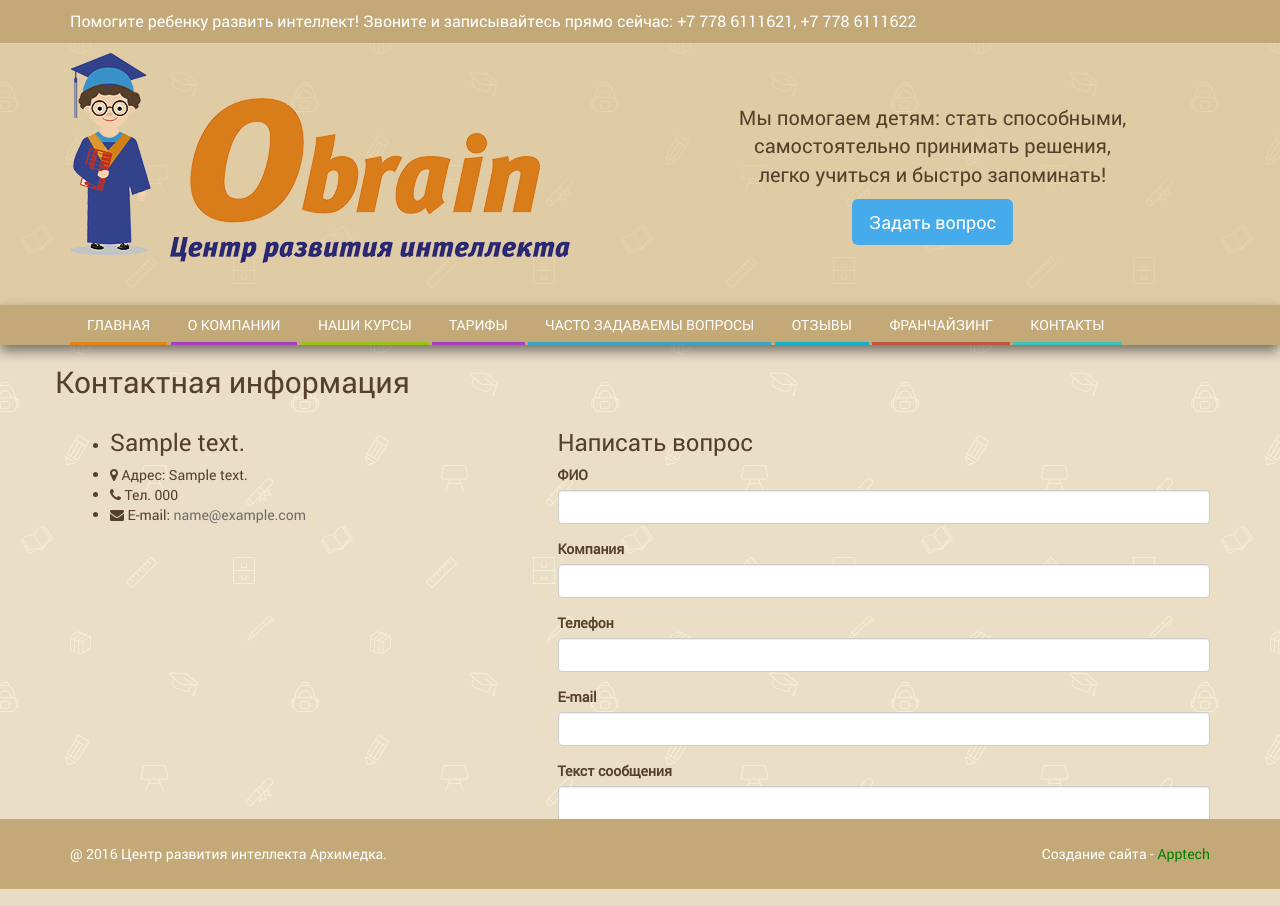
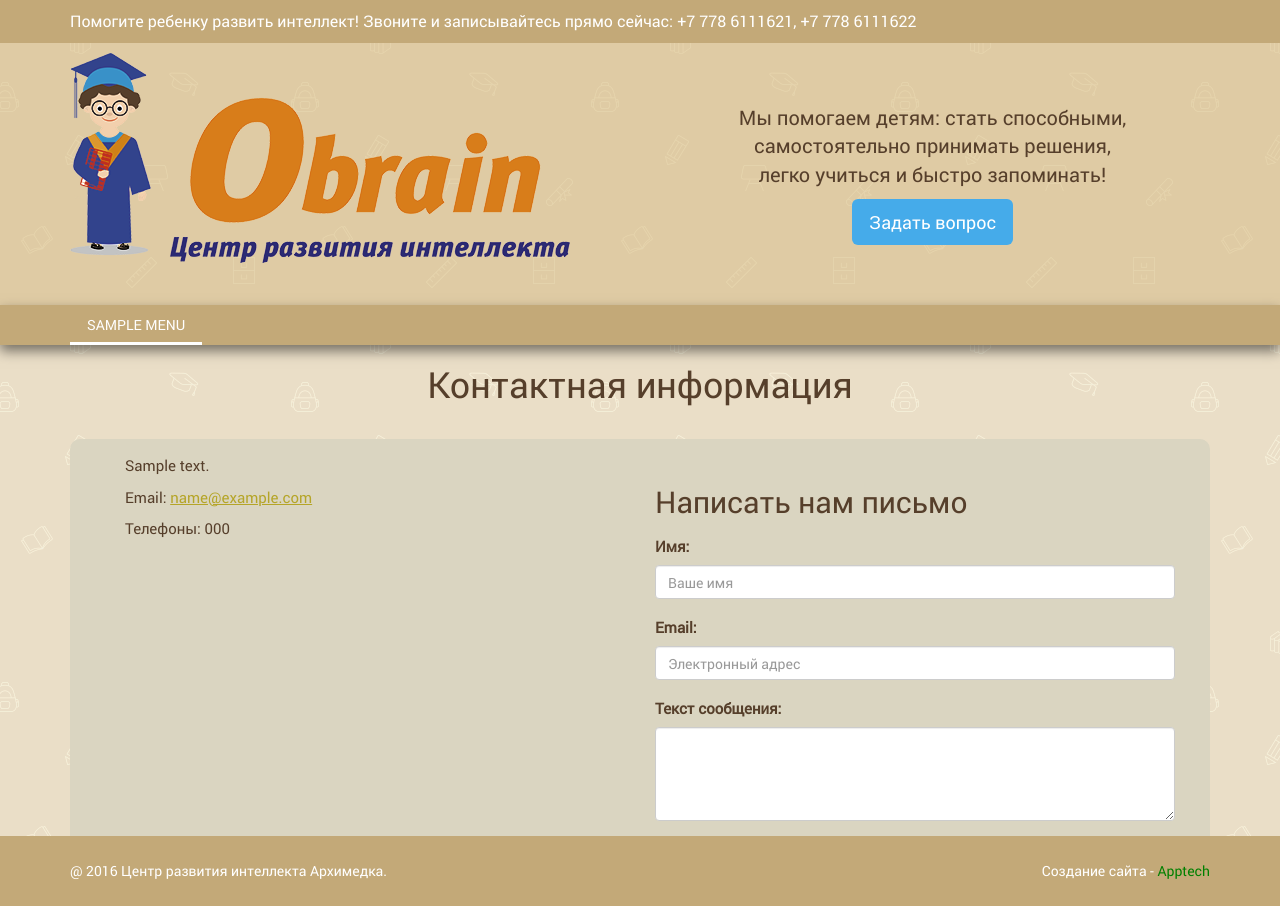
Before and after one commit to dispenn/Obrain, a CodeIgniter app: page /index.php/site_public/contacts in a window 1280 px wide. Run offline with CodeIgniter, Linux system fonts and the light colour scheme; tables that the repository leaves empty or names only in its code hold one stand-in row (values such as "Sample post"); data that the repository does not hold is empty; some libraries are stand-ins or nearby versions.

Commit message:
Вывод главного меню

```diff
--- a/application/controllers/site_public.php
+++ b/application/controllers/site_public.php
@@ -9,16 +9,8 @@ class Site_public extends CI_Controller {
 		$this->contacts = $this->basic_functions_model->select(array('table' => 'contact_info', 'type' => 'list', 'where_field' => 'id', 'where' => 1));
         $this->contacts = $this->contacts[0];
 
-        $this->departments = new stdClass();
-		$this->departments = $this->basic_functions_model->select(array('table' => 'departments', 'type' => 'list'));
-
-        $this->last_news = new stdClass();
-        $this->last_news = $this->public_model->select_last_news(3);
-        if (!empty($this->last_news)) {
-            foreach ($this->last_news as $key => $value) {
-                $this->last_news[$key]['date'] = $this->rdate("d M, Y", $this->last_news[$key]['date']);
-            }
-        }
+        $this->main_menu = new stdClass();
+        $this->main_menu = $this->basic_functions_model->select(array('table' => 'main_menu', 'type' => 'list', 'sort_with_null' => TRUE, 'sort' => 'position', 'type_sort' => 'asc'));
     }
 
 //Вход пользователя
@@ -243,12 +235,6 @@ class Site_public extends CI_Controller {
 
                 $this->email->subject('Отправлен новый вопрос');
                 $text_message = "\n\nФИО: " . $form['name'];
-                if ($form['company']) {
-                    $text_message .= "\nКомпания: " . $form['company'];
-                }
-                if ($form['phone']) {
-                    $text_message .= "\nТелефон: " . $form['phone'];
-                }
                 if ($form['email']) {
                     $text_message .= "\nE-mail: " . $form['email'];
                 }
--- a/application/models/basic_functions_model.php
+++ b/application/models/basic_functions_model.php
@@ -90,7 +90,11 @@ class Basic_functions_model extends CI_Model {
                 $where .= " AND `".$config['and_where_field']."` ".$config['and_compare']." '".$config['and_where']."'";
             }
             if (isset($config['sort'])) {
-                $sort = "ORDER BY ".$config['sort']." ".$config['type_sort'];
+                if (isset($config['sort_with_null']) && $config['sort_with_null'] == TRUE) {
+                    $sort = "ORDER BY CASE WHEN ".$config['sort']." = '0' THEN '65535' END, ".$config['sort']." ".$config['type_sort'];
+                } else {
+                    $sort = "ORDER BY ".$config['sort']." ".$config['type_sort'];
+                }
             }
             $query = $this->db->query("SELECT * FROM `".$config['table']."` ".$condition." ".$where." ".$sort." ");
             if ($query->row_array() > 0) {
--- a/application/views/site_public/contacts.php
+++ b/application/views/site_public/contacts.php
@@ -1,66 +1,52 @@
-        <div class="container">
-           <div class="gap gap-small"></div>
-            <div class="row row-wrap">
-                <h2>Контактная информация</h2>
+<script type="text/javascript" charset="utf-8" src="https://api-maps.yandex.ru/services/constructor/1.0/js/?sid=v2oCnni_v0Xh0iX6x6p7RkKCAAAKnON6&width=100%&height=400&lang=ru_RU&sourceType=constructor"></script>
 
-                <div class="col-md-12">
-				<?php if ($error = $this->session->flashdata('error')):?>
-				<?php echo alert_message($error, 'danger');?>
-			<?php elseif($success = $this->session->flashdata('success')):?>
-			<?php echo alert_message($success, 'success');?>
-		<?php elseif($success = $this->session->flashdata('info')):?>
-		<?php echo alert_message($info, 'info');?>
-	<?php elseif(validation_errors()):?>
-	<?php echo alert_message(validation_errors(), 'danger');?>
-<?php endif;?>
+<div class="container">
+    <div class="row">
+        <div class="col-md-12 text-center">
+            <h1>Контактная информация</h1>
+        </div>
+    </div>
 </div>
 
-                <div class="col-md-5">
-                    <ul class="list contacts">
-                        <li><h3><?php echo $this->contacts['fulltext']; ?></h3></li>
-                        <?php if ($this->contacts['address'] != ""): ?><li><i class="fa fa-map-marker"></i> Адрес: <?php echo $this->contacts['address']; ?></li><?php endif; ?>
-                        <?php if ($this->contacts['phone'] != ""): ?><li><i class="fa fa-phone"></i> Тел. <?php echo $this->contacts['phone']; ?></li><?php endif; ?>
-                        <?php if ($this->contacts['email'] != ""): ?><li><i class="fa fa-envelope"></i> E-mail: <a href="mailto:<?php echo $this->contacts['email']; ?>"><?php echo $this->contacts['email']; ?></a><?php endif; ?>
-                        </li>
-                    </ul>
-                </div>
-                <div class="col-md-7">
-                    <h3>Написать вопрос</h3>
-                    <form name="contactForm" id="contact-form" class="contact-form" method="post" action="<?php echo base_url() . 'contacts'; ?>">
-                        <fieldset>
+<main class="main">
+    <div class="container">
+        <div class="row">
+            <div class="col-md-12">
+
+                <div class="page_body clearfix">
+                    <div class="col-md-12">
+
+                    </div>
+
+                    <div class="col-md-6">
+                        <address>
+                            <p><?php echo $this->contacts['address']; ?></p>
+                            <p>Email: <a href="mailto:<?php echo $this->contacts['email']; ?>"><?php echo $this->contacts['email']; ?></a></p>
+                            <p>Телефоны: <?php echo $this->contacts['phone']; ?></p>
+                        </address>
+                    </div>
+                    <div class="col-md-6">
+                        <h2>Написать нам письмо</h2>
+                        <form action="">
                             <div class="form-group">
-                                <label>ФИО</label>
-                                <input class="form-control" id="name" name="form[name]" type="text" placeholder="" />
+                                <label>Имя:</label>
+                                <input type="text" name="" class="form-control" placeholder="Ваше имя">
                             </div>
                             <div class="form-group">
-                                <label>Компания</label>
-                                <input class="form-control" id="company" name="form[company]" type="text" placeholder="" />
+                                <label>Email:</label>
+                                <input type="text" name="" class="form-control" placeholder="Электронный адрес">
                             </div>
                             <div class="form-group">
-                                <label>Телефон</label>
-                                <input class="form-control" id="phone" name="form[phone]" type="text" placeholder="" />
+                                <label>Текст сообщения:</label>
+                                <textarea name="" class="form-control"  rows="4"></textarea>
                             </div>
-                            <div class="form-group">
-                                <label>E-mail</label>
-                                <input class="form-control" id="email" name="form[email]" type="text" placeholder="" />
-                            </div>
-                            <div class="form-group">
-                                <label>Текст сообщения</label>
-                                <textarea class="form-control" id="message" name="form[text]" placeholder=""></textarea>
-                            </div>
-                            <button id="send-message" type="submit" class="btn btn-primary">Отправить</button>
-                        </fieldset>
-                    </form>
+                            <button type="submit" class="btn btn-sm btn-success">Отправить</button>
+                        </form>
+                    </div>
+
                 </div>
+
             </div>
-
-            <?php if($this->contacts['script_map'] != ""): ?>
-            <div class="row row-wrap">
-                <div class="col-md-12">
-                    <h3>Посмотреть на карте</h3>
-                    <?php echo $this->contacts['script_map']; ?>
-                </div>
-            </div>
-            <?php endif; ?>
-            <div class="gap gap-small"></div>
         </div>
+    </div>
+</main>
--- a/application/views/site_public/menu.php
+++ b/application/views/site_public/menu.php
@@ -53,14 +53,11 @@
                 <div class="col-md-12">
 
                     <ul>
-                        <li><a href="index.html" class="about">Главная</a></li>
-                        <li><a href="#" class="price">О компании</a></li>
-                        <li><a href="#" class="course">Наши курсы</a></li>
-                        <li><a href="tariffs.html" class="price">Тарифы</a></li>
-                        <li><a href="faq.html" class="articles">Часто задаваемы вопросы</a></li>
-                        <li><a href="reviews.html" class="faq">Отзывы</a></li>
-                        <li><a href="#" class="franch">Франчайзинг</a></li>
-                        <li><a href="contacts.html" class="contacts">Контакты</a></li>
+                    <?php if (!empty($this->main_menu)): ?>
+                    <?php foreach ($this->main_menu as $category): ?>
+                       <li><a href="<?php if (preg_match("/http[s]*:\/\//", $category['link'])) { echo $category['link']; } else { echo base_url() . $category['link']; } ?>" <?php if (preg_match("/http[s]*:\/\//", $category['link'])) { echo 'target="_blank"'; } ; ?> class="<?php echo $category['class']; ?>"><?php echo $category['title']; ?></a></li>
+                    <?php endforeach; ?>
+                    <?php endif; ?>
                     </ul>
 
                 </div>
```
